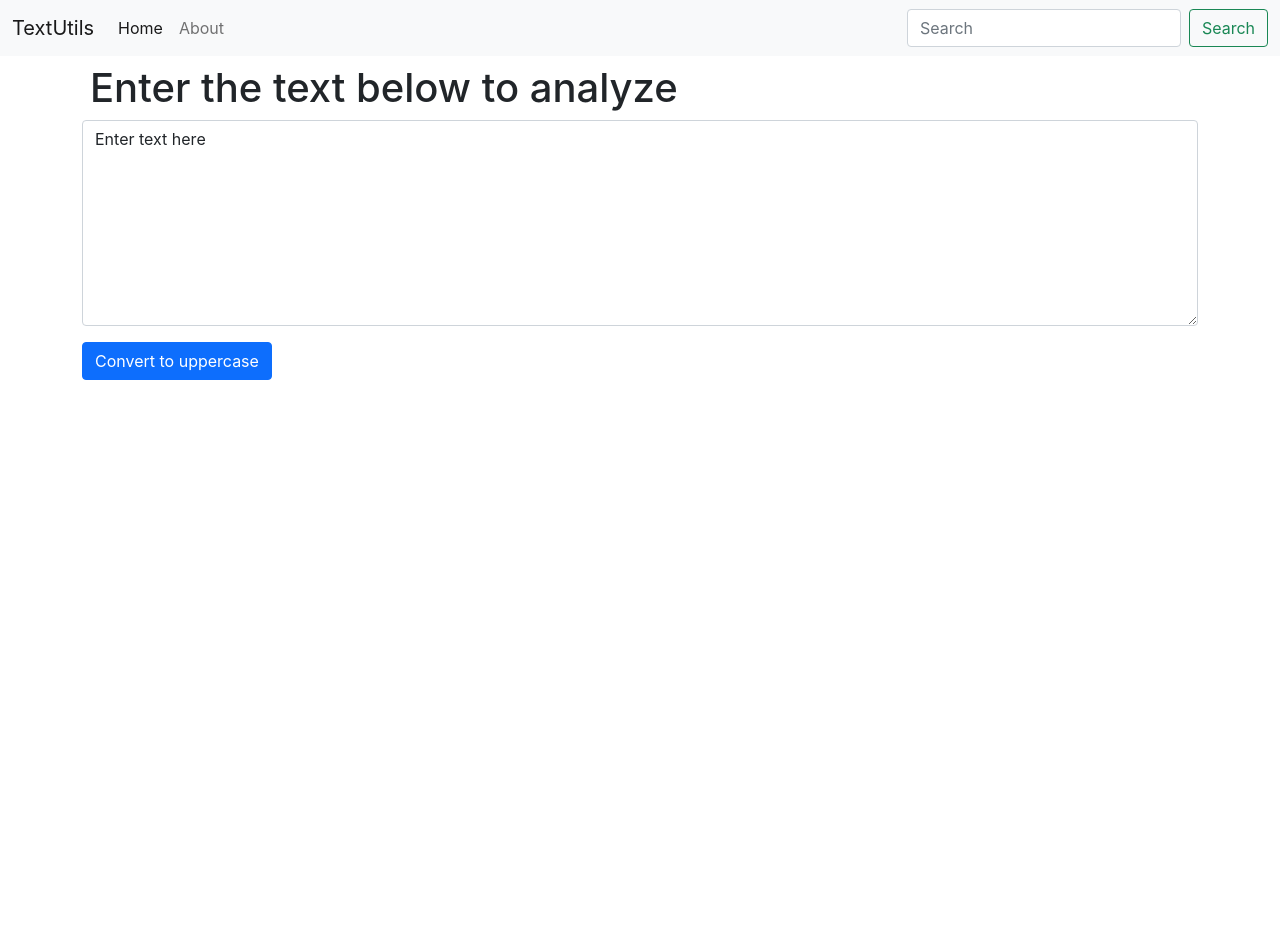
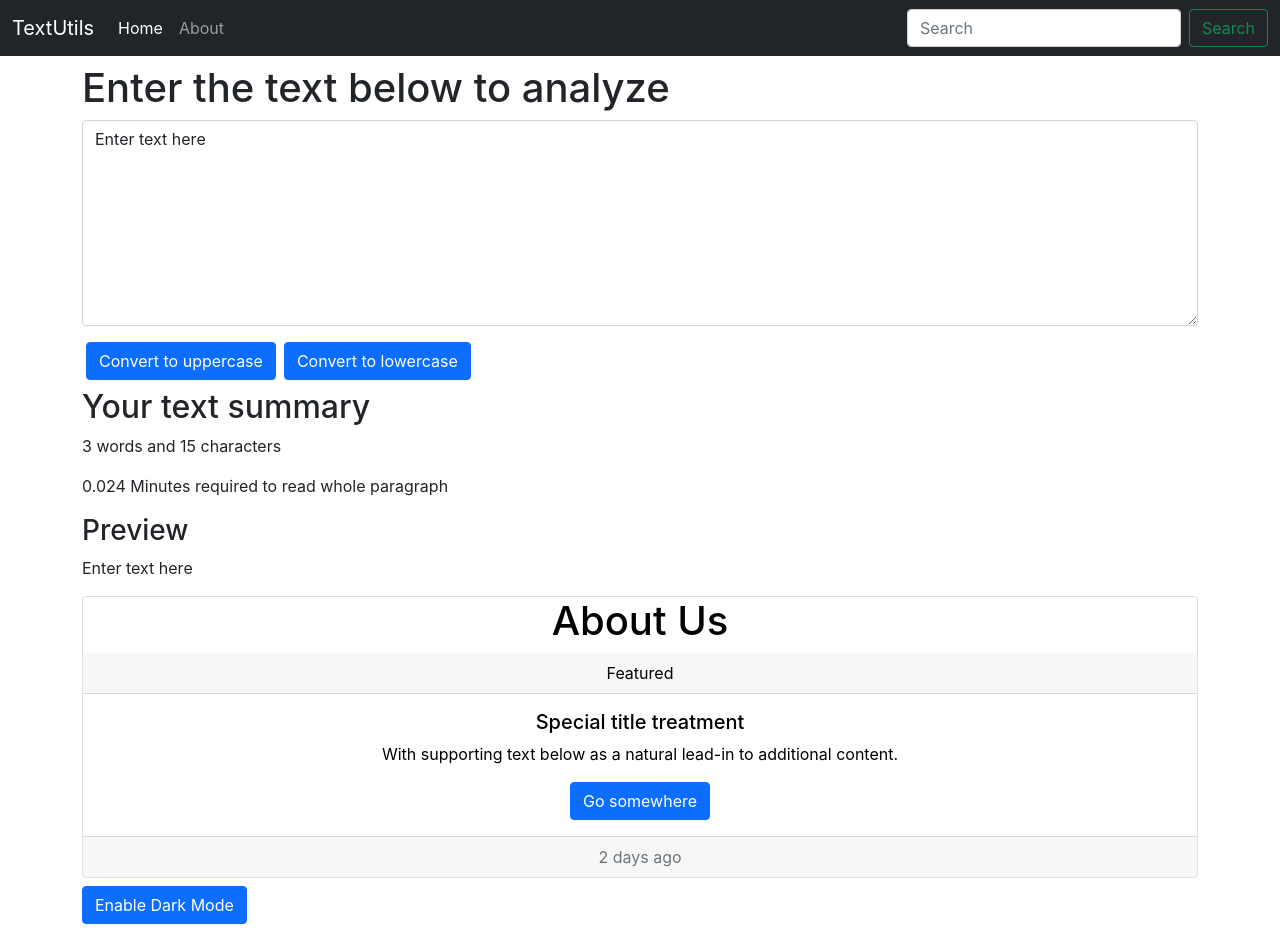
Before and after one commit to ergurjeetgrewal/textutils, a React (Create React App) app: page / in a window 1280 px wide. Before the commit the page ends 800 px from the top, so only its background shows below. Built offline with nearby package versions, Linux system fonts and the light colour scheme.

Commit message:
till video 12

```diff
--- a/src/App.js
+++ b/src/App.js
@@ -1,13 +1,13 @@
 import './App.css';
+import About from './components/About';
 import Navbar from './components/Navbar';
 import TextForm from './components/textform';
 function App() {
   return (
     <>
     <Navbar title="TextUtils"/>
-    <div className="container">
     <TextForm heading = "Enter the text below to analyze"/>
-    </div>
+    <About/>
     </>
   );
 }
--- /dev/null
+++ b/src/components/About.js
@@ -0,0 +1,47 @@
+import React, {useState} from 'react'
+
+export default function About() {
+    const [mystyle, setMystyle] = useState(
+        {
+            color: 'black',
+            backgroundColor: 'white'
+        }
+    )
+    const [BtnText, setBtnText] = useState("Enable Dark Mode")
+    const toggleStyle = ()=>{
+        if(mystyle.color === 'black'){
+            setMystyle({
+                color: 'white',
+                backgroundColor: 'black',
+                border: '1px solid white'
+            })
+            setBtnText("Enable Light Mode")
+        }
+        else{
+            setMystyle({
+                color: 'black',
+                backgroundColor: 'white'
+            })
+            setBtnText("Enable Dark Mode")
+        }
+    }
+    return (
+        <div className='container my-2' style={mystyle}>
+            <div className="card text-center" style={mystyle}>
+                <h1>About Us</h1>
+                <div className="card-header">
+                    Featured
+                </div>
+                <div className="card-body">
+                    <h5 className="card-title">Special title treatment</h5>
+                    <p className="card-text">With supporting text below as a natural lead-in to additional content.</p>
+                    <a href="/" className="btn btn-primary">Go somewhere</a>
+                </div>
+                <div className="card-footer text-muted">
+                    2 days ago
+                </div>
+            </div>
+                <button className="btn btn-primary my-2" onClick={toggleStyle}>{BtnText}</button>
+        </div>
+    )
+}
--- a/src/components/Navbar.js
+++ b/src/components/Navbar.js
@@ -4,7 +4,7 @@ import PropTypes from 'prop-types'
 
 export default function Navbar(props) {
     return (
-        <nav className="navbar navbar-expand-lg navbar-light bg-light">
+        <nav className="navbar navbar-expand-lg navbar-dark bg-dark">
             <div className="container-fluid">
                 <a className="navbar-brand" href="/">{props.title}</a>
                 <button className="navbar-toggler" type="button" data-bs-toggle="collapse" data-bs-target="#navbarSupportedContent" aria-controls="navbarSupportedContent" aria-expanded="false" aria-label="Toggle navigation">
--- a/src/components/textform.js
+++ b/src/components/textform.js
@@ -5,18 +5,32 @@ export default function TextForm(props) {
         // console.log('uppercase was clicked'+text);
         setText(text.toUpperCase());
     }
+    const handledownClick = ()=>{
+        // console.log('uppercase was clicked'+text);
+        setText(text.toLowerCase());
+    }
     const handleOnchange = (event)=>{
         // console.log('text data was changed');
         setText(event.target.value);
     }
     const [text, setText] = useState('Enter text here')
     return (
-        <div>
-            <h1 className="m-2">{props.heading}</h1>
+        <>
+        <div className="container">
+            <h1 className="mt-2">{props.heading}</h1>
                 <div className="mb-3">
                     <textarea className="form-control" rows='8' id="mybox" value ={text} onChange={handleOnchange}></textarea>
                 </div>
-                <button type="submit" className="btn btn-primary" onClick={handleUpClick}>Convert to uppercase</button>
+                <button type="submit" className="btn btn-primary mx-1" onClick={handleUpClick}>Convert to uppercase</button>
+                <button type="submit" className="btn btn-primary mx-1" onClick={handledownClick}>Convert to lowercase</button>
         </div>
+        <div className="container my-2">
+            <h2>Your text summary</h2>
+            <p>{text.split(' ').length} words and {text.length} characters</p>
+            <p>{0.008*text.split(' ').length} Minutes required to read whole paragraph</p>
+            <h3>Preview</h3>
+            <p>{text}</p>
+        </div>
+        </>
     );
 }
```
